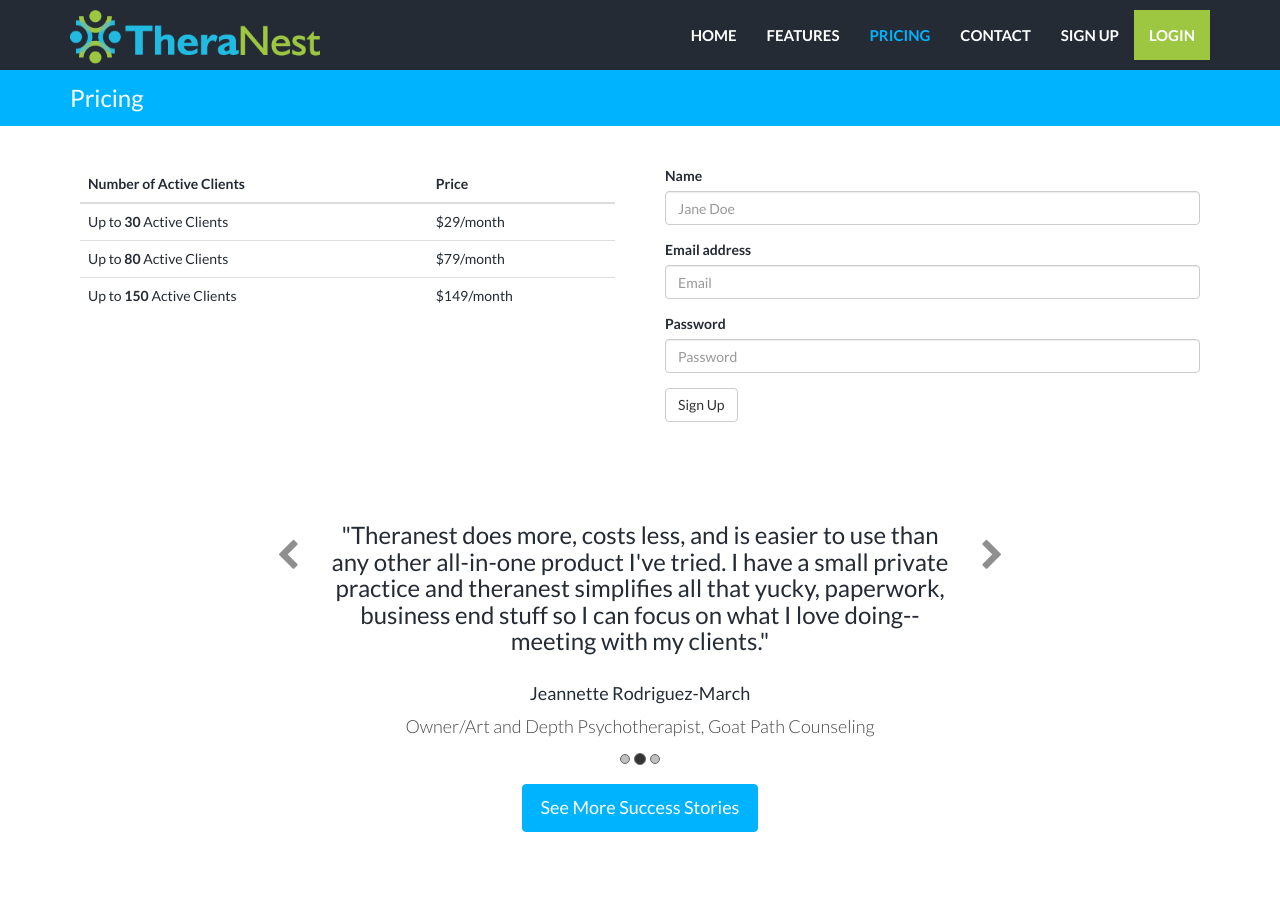
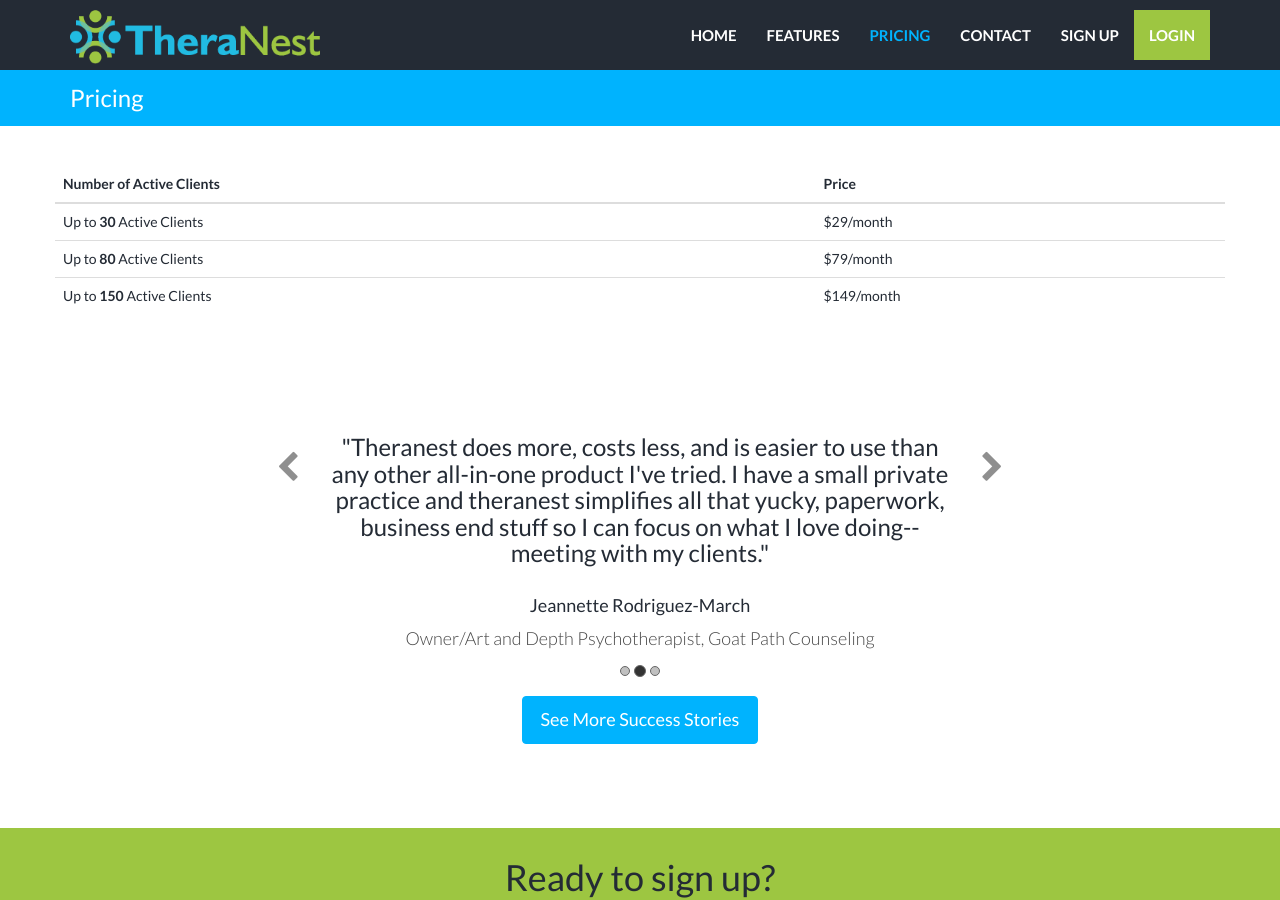
Before and after one commit to kaylacille/theranest-update, a Jekyll site: the page built from pricing.html, in a window 1280 px wide and 900 px high. Built offline with Jekyll 4.4.1, drawn with Linux system fonts in a browser that asks for light colours; nearby versions of some CDN libraries.

Commit message:
Add pricing page

```diff
--- a/pricing.html
+++ b/pricing.html
@@ -5,7 +5,6 @@
 ---
 <div class="container mtb">
     <div class="row">
-      <div class="col-lg-6">
       <table class="table table-hover">
           <thead>
             <tr>
@@ -28,24 +27,5 @@
             </tr>
           </tbody>
         </table>
-        </div>
-
-        <div class="col-lg-6">
-          <form>
-            <div class="form-group">
-              <label for="exampleInputName2">Name</label>
-              <input type="text" class="form-control" id="exampleInputName2" placeholder="Jane Doe">
-            </div>
-            <div class="form-group">
-              <label for="exampleInputEmail1">Email address</label>
-              <input type="email" class="form-control" id="exampleInputEmail1" placeholder="Email">
-            </div>
-            <div class="form-group">
-              <label for="exampleInputPassword1">Password</label>
-              <input type="password" class="form-control" id="exampleInputPassword1" placeholder="Password">
-            </div>
-            <button type="submit" class="btn btn-default">Sign Up</button>
-          </form>
-        </div>
     </div><! --/row -->
 </div><! --/container -->
```
Lines whose indentation alone changed are shown as unchanged.
